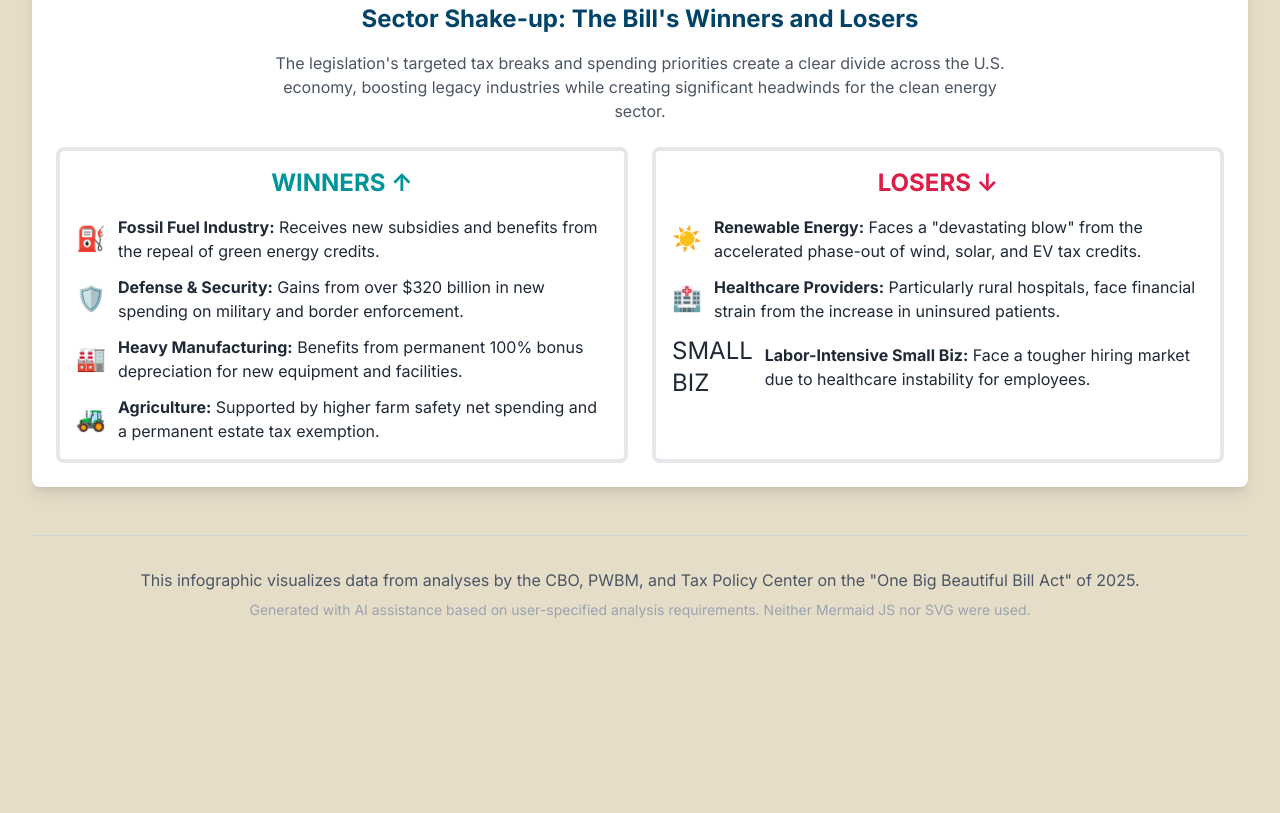
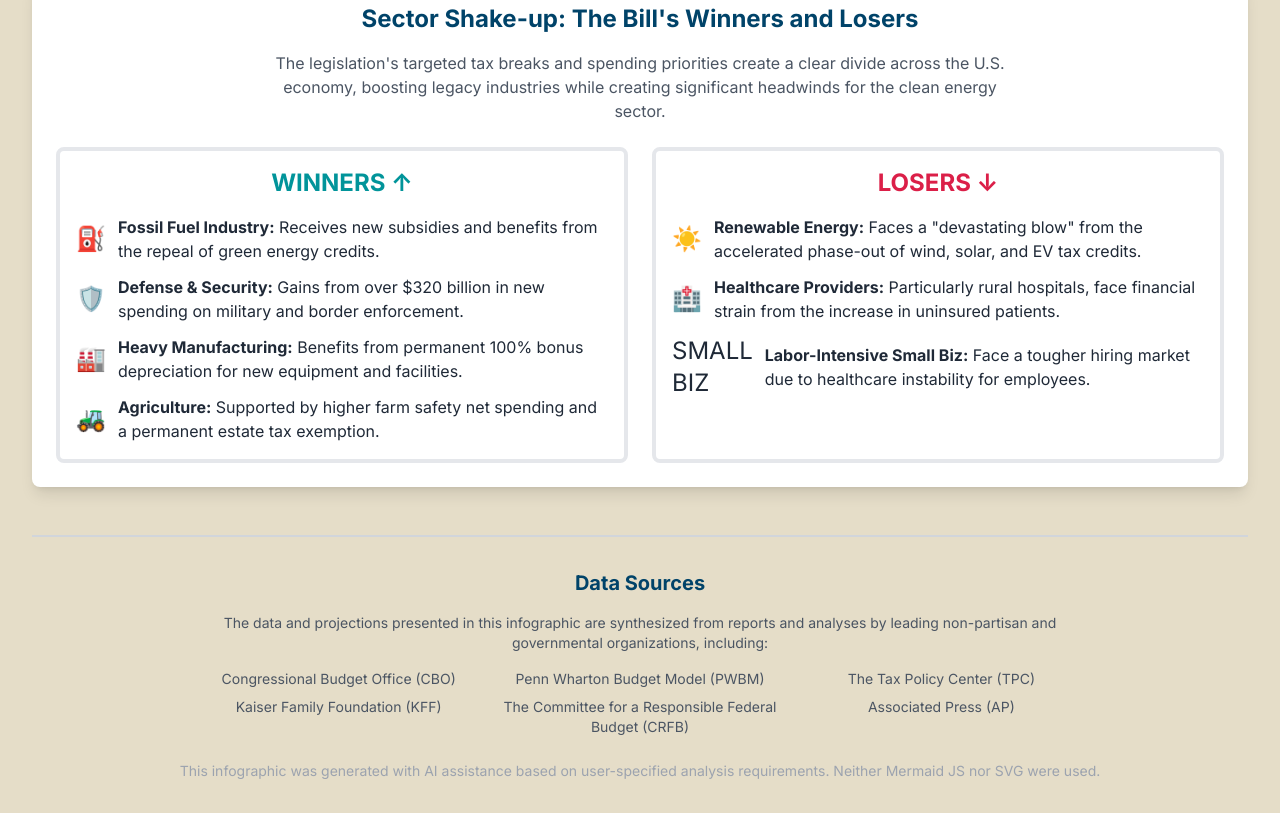
Before and after one commit to systemnyc/OBBBAInfographic.io, a plain HTML site: page index.html in a window 1280 px wide. Shown: the part 2985-3798 px from the top of the page. Before the commit the page ends 3637 px from the top, so only its background shows below. Drawn offline with nearby package versions, Linux system fonts and the light colour scheme.

Commit message:
Update index.html
included sources

```diff
--- a/index.html
+++ b/index.html
@@ -199,9 +199,20 @@
 
         </main>
 
-        <footer class="text-center mt-12 pt-8 border-t border-gray-300">
-            <p class="text-gray-600">This infographic visualizes data from analyses by the CBO, PWBM, and Tax Policy Center on the "One Big Beautiful Bill Act" of 2025.</p>
-            <p class="text-sm text-gray-400 mt-2">Generated with AI assistance based on user-specified analysis requirements. Neither Mermaid JS nor SVG were used.</p>
+        <footer class="text-center mt-12 pt-8 border-t-2 border-gray-300">
+            <h2 class="text-xl font-bold brand-dark-blue mb-4">Data Sources</h2>
+            <div class="text-gray-600 max-w-4xl mx-auto text-sm">
+                <p>The data and projections presented in this infographic are synthesized from reports and analyses by leading non-partisan and governmental organizations, including:</p>
+                <ul class="list-disc list-inside my-4 text-left sm:text-center sm:list-none grid grid-cols-1 sm:grid-cols-2 lg:grid-cols-3 gap-2">
+                    <li>Congressional Budget Office (CBO)</li>
+                    <li>Penn Wharton Budget Model (PWBM)</li>
+                    <li>The Tax Policy Center (TPC)</li>
+                    <li>Kaiser Family Foundation (KFF)</li>
+                    <li>The Committee for a Responsible Federal Budget (CRFB)</li>
+                    <li>Associated Press (AP)</li>
+                </ul>
+            </div>
+            <p class="text-sm text-gray-400 mt-6">This infographic was generated with AI assistance based on user-specified analysis requirements. Neither Mermaid JS nor SVG were used.</p>
         </footer>
 
     </div>
```
